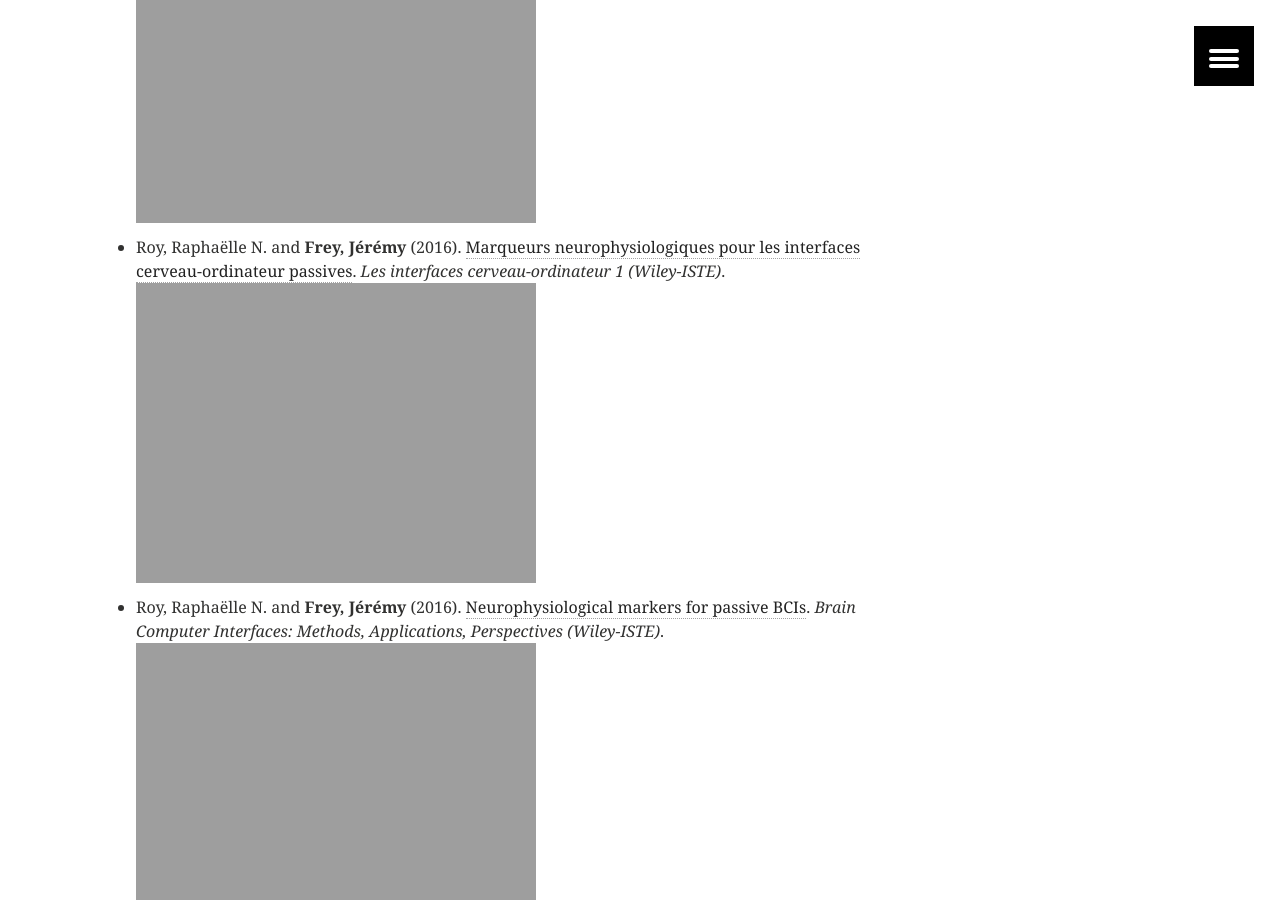
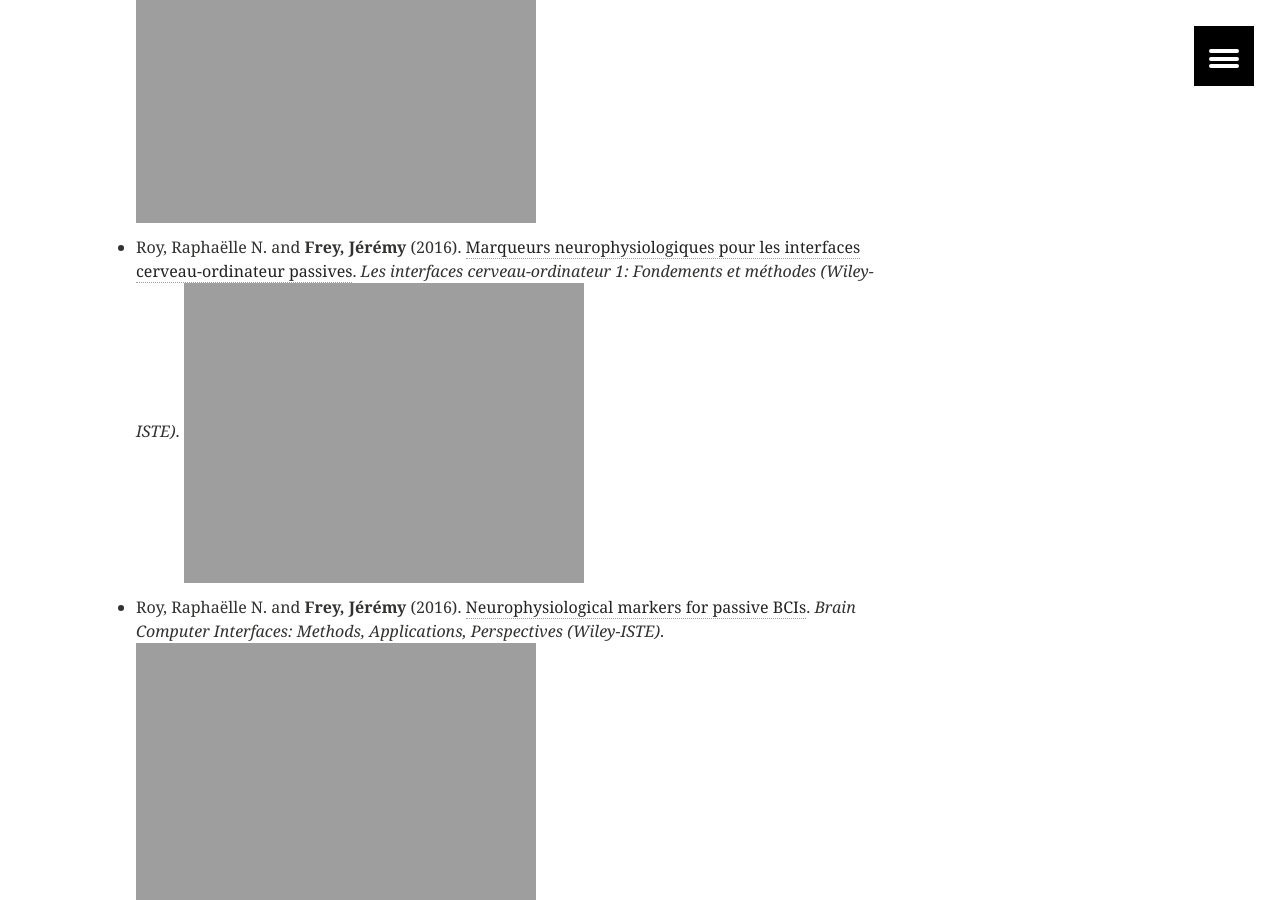
Before and after one commit to jfrey-xx/jfrey-xx.github.io, a Jekyll site: the page built from _pages/publications.md, in a window 1280 px wide and 900 px high, scrolled down 1147 px. Built offline with Jekyll 4.4.1, drawn with Linux system fonts in a browser that asks for light colours.

Commit message:
update book title

```diff
--- a/_data/publications.yml
+++ b/_data/publications.yml
@@ -451,7 +451,7 @@
   pdf-link: "https://sci-hub.cc/10.1002/9781119144977.ch5"
 
 - URL: https://hal.inria.fr/hal-01413448
-  container-title: Les interfaces cerveau-ordinateur 1
+  container-title: "Les interfaces cerveau-ordinateur 1: Fondements et méthodes"
   project: "eval"
   author:
   - family: Roy
```
